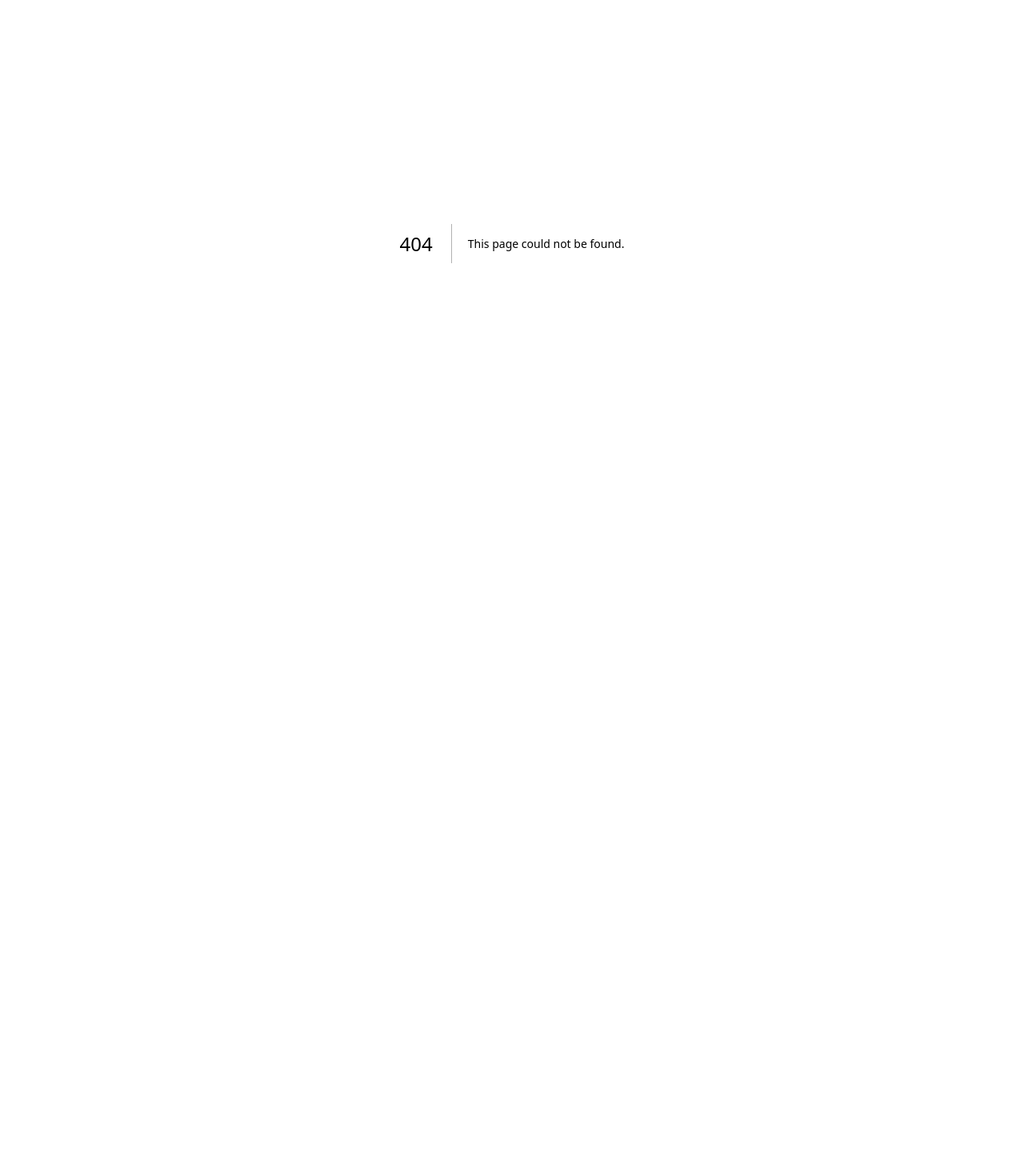
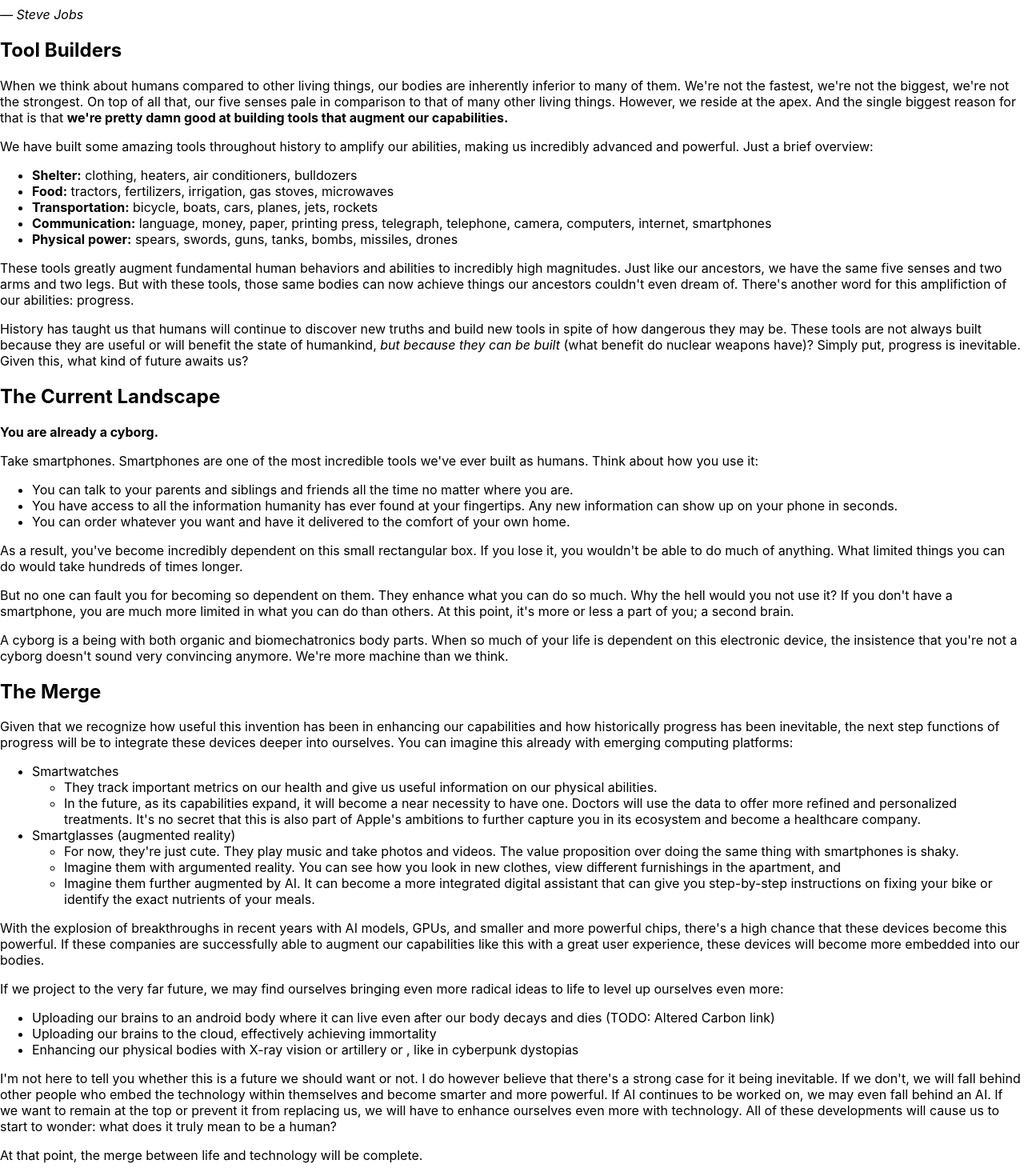
Before and after one commit to nishanthrs/personal-website, a Next.js app: page /drafts/themerge in a window 1280 px wide. Before the commit this address had no page. Shown: the part 114-1584 px from the top of the page at 80% size. Before the commit the page ends 818 px from the top, so only its background shows below. Built offline with nearby package versions, Linux system fonts and the light colour scheme.

Commit message:
Wrote down a couple drafts of some interesting ideas I had

```diff
--- /dev/null
+++ b/pages/drafts/learning_how_to_be_bored.mdx
@@ -0,0 +1,11 @@
+---
+title: 'The Art of Discovery'
+date: 'October 26, 2023'
+description: 'How do you solve tough problems with creative and original solutions?'
+time_to_read: '~5 minutes'
+post_image_path: '/problem_solving_note_img_2.png'
+---
+
+<h2 className="text-sky-400">
+  Why Is It So Hard?
+</h2>
--- /dev/null
+++ b/pages/drafts/themerge.mdx
@@ -0,0 +1,86 @@
+---
+title: 'The Merge'
+date: 'December 4, 2023'
+description: 'The future of humanity is cyberware: the merge of human consciousness with computer hardware.'
+time_to_read: '~5 minutes'
+post_image_path: '/problem_solving_note_img_2.png'
+---
+
+> There was an article in Scientific American about the efficiency of locomotion of different species on the planet.
+In other words, they measured how much energy it took a bird to get from point A to B, and then a fish, and goat, and so on and ranked them.
+It turns out the condor won. Man came in with a rather unimpressive showing of a third of the way down the list.
+But someone had the insight to measure the efficiency of man riding a bicycle.
+And man riding a bicyle was twice as good as the condor! And what it illustrated is man's ability as a toolmaker to fashion a tool that can amplify an inherent ability that he has.
+<div className="text-right font-bold mt-0">
+  *[— Steve Jobs](https://www.youtube.com/watch?v=W5o7umYvqlw)*
+</div>
+
+## Tool Builders
+
+When we think about humans compared to other living things, our bodies are inherently inferior to many of them.
+We're not the fastest, we're not the biggest, we're not the strongest. On top of all that, our five senses pale in comparison to that of many other living things.
+However, we reside at the apex. And the single biggest reason for that is that **we're pretty damn good at building tools that augment our capabilities.**
+
+We have built some amazing tools throughout history to amplify our abilities, making us incredibly advanced and powerful. Just a brief overview:
+  * **Shelter:** clothing, heaters, air conditioners, bulldozers
+  * **Food:** tractors, fertilizers, irrigation, gas stoves, microwaves
+  * **Transportation:** bicycle, boats, cars, planes, jets, rockets
+  * **Communication:** language, money, paper, printing press, telegraph, telephone, camera, computers, internet, smartphones
+  * **Physical power:** spears, swords, guns, tanks, bombs, missiles, drones
+
+These tools greatly augment fundamental human behaviors and abilities to incredibly high magnitudes.
+Just like our ancestors, we have the same five senses and two arms and two legs.
+But with these tools, those same bodies can now achieve things our ancestors couldn't even dream of.
+There's another word for this amplifiction of our abilities: progress.
+
+History has taught us that humans will continue to discover new truths and build new tools in spite of how dangerous they may be.
+These tools are not always built because they are useful or will benefit the state of humankind, *but because they can be built* (what benefit do nuclear weapons have)?
+Simply put, progress is inevitable. Given this, what kind of future awaits us?
+
+## The Current Landscape
+
+**You are already a [cyborg](https://en.wikipedia.org/wiki/Cyborg).**
+
+Take smartphones. Smartphones are one of the most incredible tools we've ever built as humans. Think about how you use it:
+* You can talk to your parents and siblings and friends all the time no matter where you are.
+* You have access to all the information humanity has ever found at your fingertips. Any new information can show up on your phone in seconds.
+* You can order whatever you want and have it delivered to the comfort of your own home.
+
+As a result, you've become incredibly dependent on this small rectangular box.
+If you lose it, you wouldn't be able to do much of anything. What limited things you can do would take hundreds of times longer.
+
+But no one can fault you for becoming so dependent on them. They enhance what you can do so much. Why the hell would you not use it?
+If you don't have a smartphone, you are much more limited in what you can do than others.
+At this point, it's more or less a part of you; a second brain.
+
+A cyborg is a being with both organic and biomechatronics body parts.
+When so much of your life is dependent on this electronic device, the insistence that you're not a cyborg doesn't sound very convincing anymore.
+We're more machine than we think.
+
+## The Merge
+
+Given that we recognize how useful this invention has been in enhancing our capabilities and how historically progress has been inevitable,
+the next step functions of progress will be to integrate these devices deeper into ourselves. You can imagine this already with emerging computing platforms:
+* Smartwatches
+  * They track important metrics on our health and give us useful information on our physical abilities.
+  * In the future, as its capabilities expand, it will become a near necessity to have one. Doctors will use the data to offer more refined and personalized treatments.
+  It's no secret that this is also part of [Apple's ambitions to further capture you in its ecosystem and become a healthcare company](https://archive.ph/JOmTG).
+* Smartglasses (augmented reality)
+  * For now, they're just cute. They play music and take photos and videos. The value proposition over doing the same thing with smartphones is shaky.
+  * Imagine them with argumented reality. You can see how you look in new clothes, view different furnishings in the apartment, and
+  * Imagine them further augmented by AI. It can become a more integrated digital assistant that can give you step-by-step instructions on fixing your bike or identify the exact nutrients of your meals.
+
+With the explosion of breakthroughs in recent years with AI models, GPUs, and smaller and more powerful chips, there's a high chance that these devices become this powerful.
+If these companies are successfully able to augment our capabilities like this with a great user experience, these devices will become more embedded into our bodies.
+
+If we project to the very far future, we may find ourselves bringing even more radical ideas to life to level up ourselves even more:
+* Uploading our brains to an android body where it can live even after our body decays and dies (TODO: Altered Carbon link)
+* [Uploading our brains to the cloud](https://en.wikipedia.org/wiki/Pantheon_(TV_series)), effectively achieving immortality
+* Enhancing our physical bodies with X-ray vision or artillery or , [like in cyberpunk dystopias]()
+
+I'm not here to tell you whether this is a future we should want or not. I do however believe that there's a strong case for it being inevitable.
+If we don't, we will fall behind other people who embed the technology within themselves and become smarter and more powerful.
+If AI continues to be worked on, we may even fall behind an AI. If we want to remain at the top or prevent it from replacing us, we will have to enhance ourselves even more with technology.
+All of these developments will cause us to start to wonder: what does it truly mean to be a human?
+
+At that point, the merge between life and technology will be complete.
```
